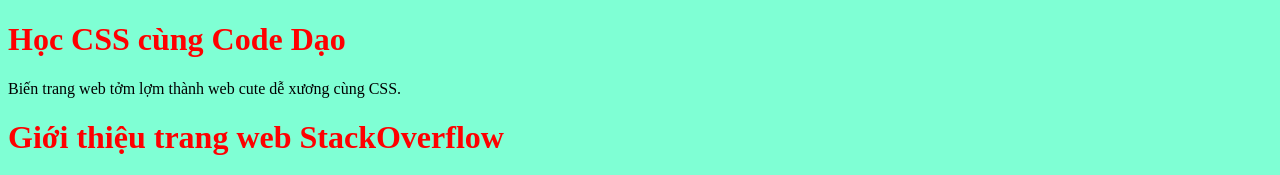
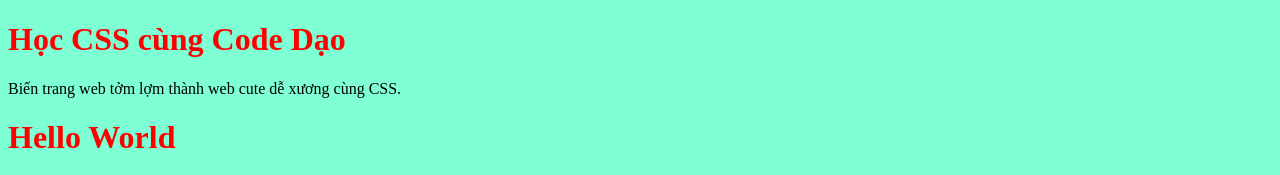
Before and after one commit to PhuocDaiii/demo-github, a plain HTML site: page index.html in a window 1280 px wide. Shown: the top 175 px of the page. Drawn offline with Linux system fonts and the light colour scheme.

Commit message:
Update index.html

```diff
--- a/index.html
+++ b/index.html
@@ -36,6 +36,7 @@
       <div id="top">
         <h1>Học CSS cùng Code Dạo</h1>
         <p>Biến trang web tởm lợm thành web cute dễ xương cùng CSS.</p>
+        <h1> Hello World
       </div>
 
       <div class="wrapper">
```
